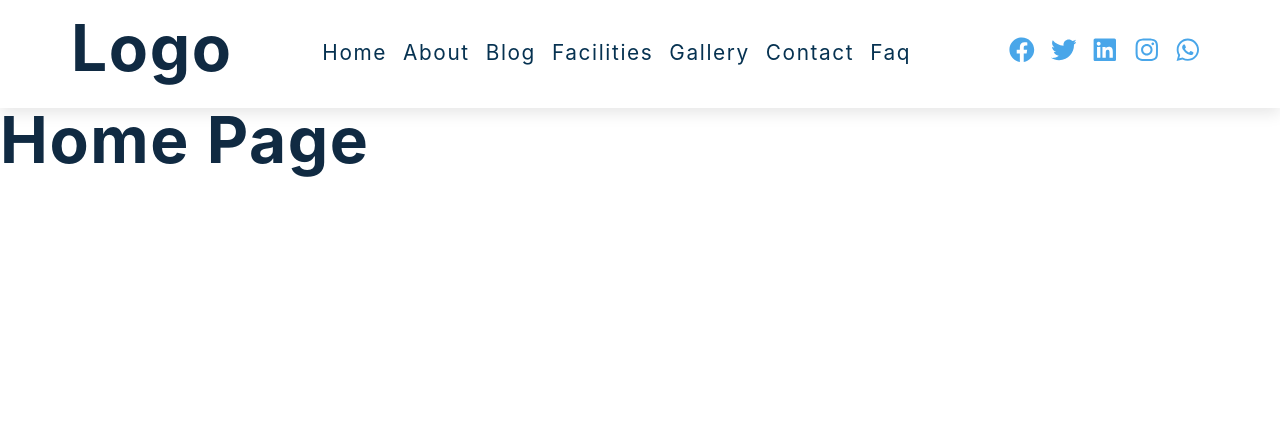
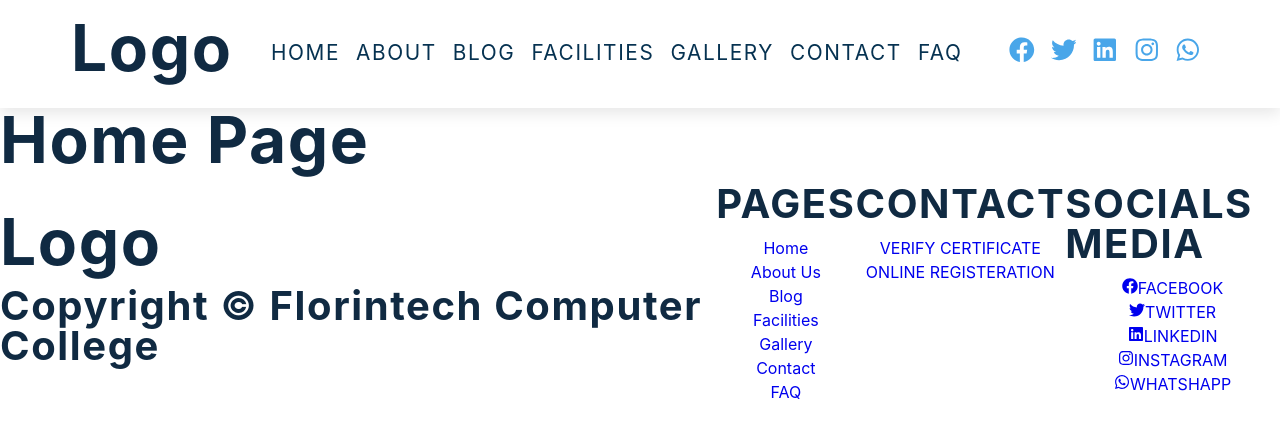
Before and after one commit to domchu/keyonaville, a Next.js app: page / in a window 1280 px wide. Shown: the top 438 px of the page. Built offline with nearby package versions, Linux system fonts and the light colour scheme.

Commit message:
styled: styles the footer

```diff
--- a/Components/Footer/Footer.js
+++ b/Components/Footer/Footer.js
@@ -1,11 +1,13 @@
 import React from "react";
 import { Box, Flex } from "@chakra-ui/react";
 import Link from "next/link";
+import { social } from "../Navbar/Navdata";
 // import Brand from "./Brand/Brand";
-import { FiFacebook } from "react-icons/fi";
-import { FiTwitter } from "react-icons/fi";
+import { FaFacebook } from "react-icons/fa";
+import { FaTwitter } from "react-icons/fa";
 import { FaWhatsapp } from "react-icons/fa";
-import { FiLinkedin } from "react-icons/fi";
+import { FaLinkedin } from "react-icons/fa";
+import { FaInstagram } from "react-icons/fa";
 
 function Footer() {
   return (
@@ -38,32 +40,46 @@ function Footer() {
             <Box className="footer-pages">
               <ul>
                 <li>
-                  <Link href="/">Home</Link>
+                  <Link href="/" passHref>
+                    Home
+                  </Link>
                 </li>
                 <li>
-                  <Link href="/about">About Us</Link>
+                  <Link href="/about" passHref>
+                    About Us
+                  </Link>
                 </li>
                 <li>
-                  <Link href="/blog">Blog</Link>
+                  <Link href="/blog" passHref>
+                    Blog
+                  </Link>
                 </li>
                 <li>
-                  <Link href="/facilities">Facilities</Link>
+                  <Link href="/facilities" passHref>
+                    Facilities
+                  </Link>
                 </li>
                 <li>
-                  <Link href="/Gallery">Gallery</Link>
+                  <Link href="/Gallery" passHref>
+                    Gallery
+                  </Link>
                 </li>
                 <li>
-                  <Link href="/contact">Contact</Link>
+                  <Link href="/contact" passHref>
+                    Contact
+                  </Link>
                 </li>
                 <li>
-                  <Link href="/faq">FAQ</Link>
+                  <Link href="/faq" passHref>
+                    FAQ
+                  </Link>
                 </li>
               </ul>
             </Box>
           </Box>
 
           <Box>
-            <h2>TOOLS</h2>
+            <h2>CONTACT</h2>
             <Box className="footer-tools">
               <ul>
                 <li>
@@ -77,41 +93,20 @@ function Footer() {
           </Box>
 
           <Box>
-            <h2>SOCIALS</h2>
+            <h2>SOCIALS MEDIA</h2>
             <Box className="footer-socials">
               <ul>
-                <li>
-                  <Link href="https://facebook.com/florintechcomputercollege">
-                    {/* <a> */}
-                    <FiFacebook />
-                    FACEBOOK
-                    {/* </a> */}
-                  </Link>
-                </li>
-                <li>
-                  <Link href="https://twitter.com/florintechcc">
-                    {/* <a> */}
-                    <FiTwitter />
-                    TWITTER
-                    {/* </a> */}
-                  </Link>
-                </li>
-                <li>
-                  <Link href="https://linkedin.com/florintechcc">
-                    {/* <a> */}
-                    <FiLinkedin />
-                    LINKEDIN
-                    {/* </a> */}
-                  </Link>
-                </li>
-                <li>
-                  <Link href="/">
-                    {/* <a> */}
-                    <FaWhatsapp />
-                    WHATSAPP
-                    {/* </a> */}
-                  </Link>
-                </li>
+                {social.map((socialIcon) => {
+                  const { id, url, icon, iconName } = socialIcon;
+                  return (
+                    <li key={id}>
+                      <Link href={url} passHref>
+                        {icon}
+                        {iconName}
+                      </Link>
+                    </li>
+                  );
+                })}
               </ul>
             </Box>
           </Box>
@@ -122,3 +117,45 @@ function Footer() {
 }
 
 export default Footer;
+<ul>
+  <li>
+    <Link href="https://facebook.com/">
+      {/* <a> */}
+      <FaFacebook />
+      FACEBOOK
+      {/* </a> */}
+    </Link>
+  </li>
+  <li>
+    <Link href="https://twitter.com/">
+      {/* <a> */}
+      <FaTwitter />
+      TWITTER
+      {/* </a> */}
+    </Link>
+  </li>
+  <li>
+    <Link href="https://linkedin.com/">
+      {/* <a> */}
+      <FaLinkedin />
+      LINKEDIN
+      {/* </a> */}
+    </Link>
+  </li>
+  <li>
+    <Link href="https://whatsapp.com/">
+      {/* <a> */}
+      <FaWhatsapp />
+      WHATSAPP
+      {/* </a> */}
+    </Link>
+  </li>
+  <li>
+    <Link href="https://instagram.com/">
+      {/* <a> */}
+      <FaInstagram />
+      INSTAGRAM
+      {/* </a> */}
+    </Link>
+  </li>
+</ul>;
--- a/Components/Navbar/Navdata.js
+++ b/Components/Navbar/Navdata.js
@@ -1,6 +1,5 @@
 import React from "react";
 import {
-  FaBehance,
   FaFacebook,
   FaInstagram,
   FaLinkedin,
@@ -11,64 +10,69 @@ export const links = [
   {
     id: 1,
     url: "/",
-    text: "Home",
+    text: "HOME",
   },
   {
     id: 2,
     url: "/about",
-    text: "About",
+    text: "ABOUT",
   },
   {
     id: 3,
     url: "/blog",
-    text: "Blog",
+    text: "BLOG",
   },
   {
     id: 4,
     url: "/facilities",
-    text: "Facilities",
+    text: "FACILITIES",
   },
   {
     id: 5,
     url: "/gallery",
-    text: "Gallery",
+    text: "GALLERY",
   },
   {
     id: 6,
     url: "/contact",
-    text: "Contact",
+    text: "CONTACT",
   },
   {
     id: 7,
     url: "/faq",
-    text: "Faq",
+    text: "FAQ",
   },
 ];
 
 export const social = [
   {
     id: 1,
-    url: "https://www.twitter.com",
+    url: "https://www.facebook.com/",
     icon: <FaFacebook />,
+    iconName: "FACEBOOK",
   },
   {
     id: 2,
-    url: "https://www.twitter.com",
+    url: "https://www.twitter.com/",
     icon: <FaTwitter />,
+    iconName: "TWITTER",
   },
   {
     id: 3,
-    url: "https://www.twitter.com",
+    url: "https://www.linkedin.com/",
     icon: <FaLinkedin />,
+    iconName: "LINKEDIN",
   },
   {
     id: 4,
-    url: "https://www.twitter.com",
+    url: "https://www.instagram.com/",
     icon: <FaInstagram />,
+    iconName: "INSTAGRAM",
   },
   {
     id: 5,
-    url: "https://www.twitter.com",
+    url: "https://www.whatsapp.com/",
     icon: <FaWhatsapp />,
+    iconName: "WHATSHAPP",
   },
 ];
--- a/pages/index.js
+++ b/pages/index.js
@@ -1,5 +1,6 @@
 import Head from 'next/head'
 import Image from 'next/image'
+import Footer from "../Components/Footer/Footer";
 import Navbar from "../Components/Navbar/Navbar";
 
 export default function Home() {
@@ -12,6 +13,7 @@ export default function Home() {
       </Head>
       <Navbar />
       <h1>Home page</h1>
+      <Footer />
     </div>
   );
 }
```
